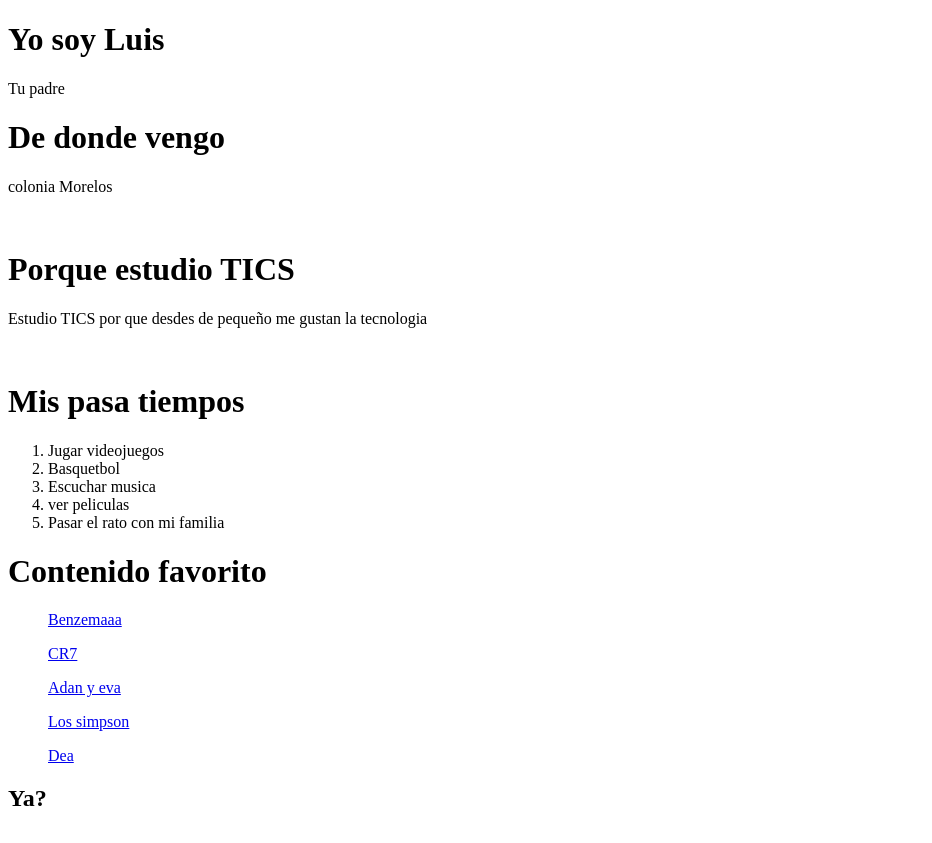
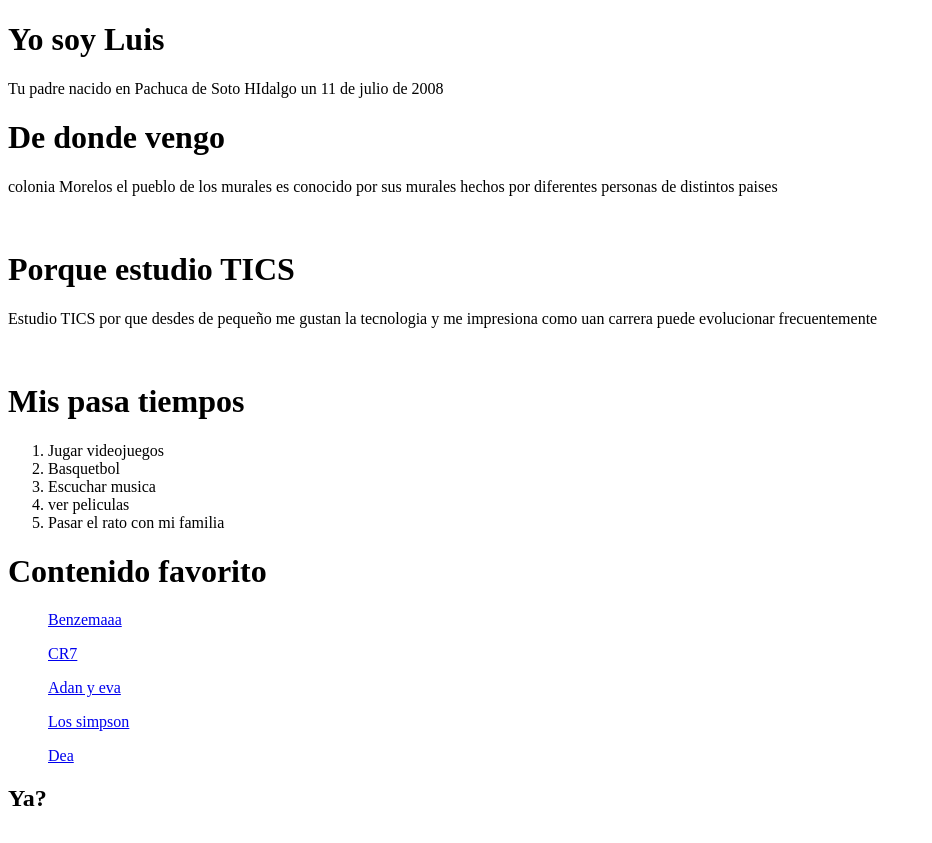
Before and after one commit to 260110244-rgb/Luis-F, a plain HTML site: page index.html in a window 1280 px wide. Shown: the whole page, without its empty margins (0-932 px from the left). Drawn offline with Linux system fonts and the light colour scheme.

Commit message:
Revise content in index.html with personal details
Updated personal information and added details about hometown and studies.

```diff
--- a/index.html
+++ b/index.html
@@ -6,12 +6,12 @@
     <title>No me rompas las bolas</title>
 </head>
 <h1>Yo soy Luis</h1>
-<p>Tu padre</p>
+<p>Tu padre nacido en Pachuca de Soto HIdalgo un 11 de julio de 2008</p>
 <h1>De donde vengo</h1>
-<p>colonia Morelos</p>
+<p>colonia Morelos el pueblo de los murales es conocido por sus murales hechos por diferentes personas de distintos paises </p>
 <img src="personal/Captura de pantalla (494).png" alt="">
 <h1>Porque estudio TICS</h1>
-<P>Estudio TICS por que desdes de pequeño me gustan la tecnologia</P>
+<P>Estudio TICS por que desdes de pequeño me gustan la tecnologia y me impresiona como uan carrera puede evolucionar frecuentemente </P>
 <img src="personal/TICS.png" alt="">
 <h1>Mis pasa tiempos</h1>
 <ol>
```
